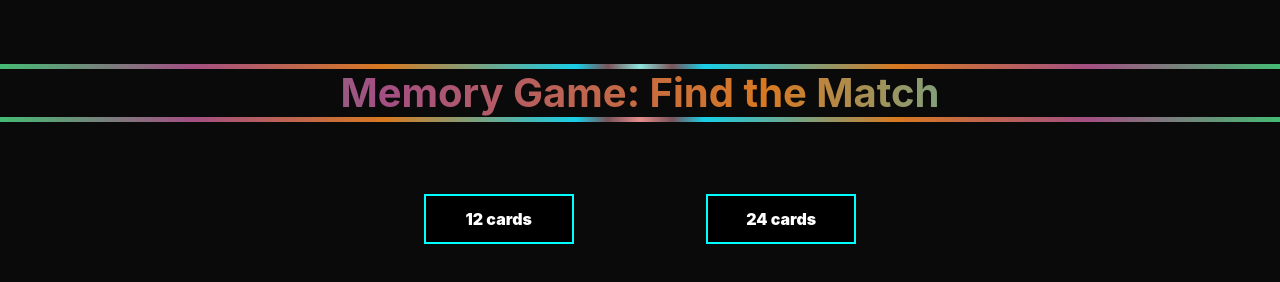
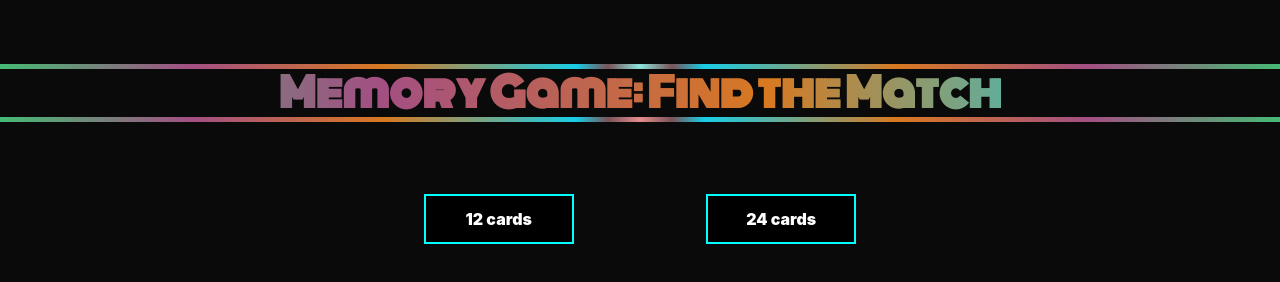
Before and after one commit to KiranSyed/Memory-Game1, a plain HTML site: page index.html in a window 1280 px wide. Drawn offline with nearby package versions, Linux system fonts and the light colour scheme.

Commit message:
change the font of h1

```diff
--- a/index.html
+++ b/index.html
@@ -3,6 +3,8 @@
     <meta charset="UTF-8">
     <meta name="viewport" content="width=device-width, initial-scale=1.0">
     <title>Card Memeory Game</title>
+    <!-- Google fonts -->
+    <link href="https://fonts.googleapis.com/css2?family=Monoton&display=swap" rel="stylesheet">
     <!--css style sheets -->
     <link rel="stylesheet" href="https://stackpath.bootstrapcdn.com/bootstrap/4.4.1/css/bootstrap.min.css" integrity="sha384-Vkoo8x4CGsO3+Hhxv8T/Q5PaXtkKtu6ug5TOeNV6gBiFeWPGFN9MuhOf23Q9Ifjh" crossorigin="anonymous">
     <link rel="stylesheet" href="styles.css">
--- a/styles.css
+++ b/styles.css
@@ -8,6 +8,7 @@ body{
 h1{
     font-weight: 700;
     padding: 5% 0;
+    font-family: 'Monoton', cursive;
     background-image: radial-gradient(circle, rgb(230, 141, 141), rgb(121, 83, 89), rgb(24, 206, 230) 10%,rgb(216, 121, 33),rgb(163, 79, 131), rgb(69, 187, 116));
     -webkit-background-clip: text;
     color: transparent;
```
